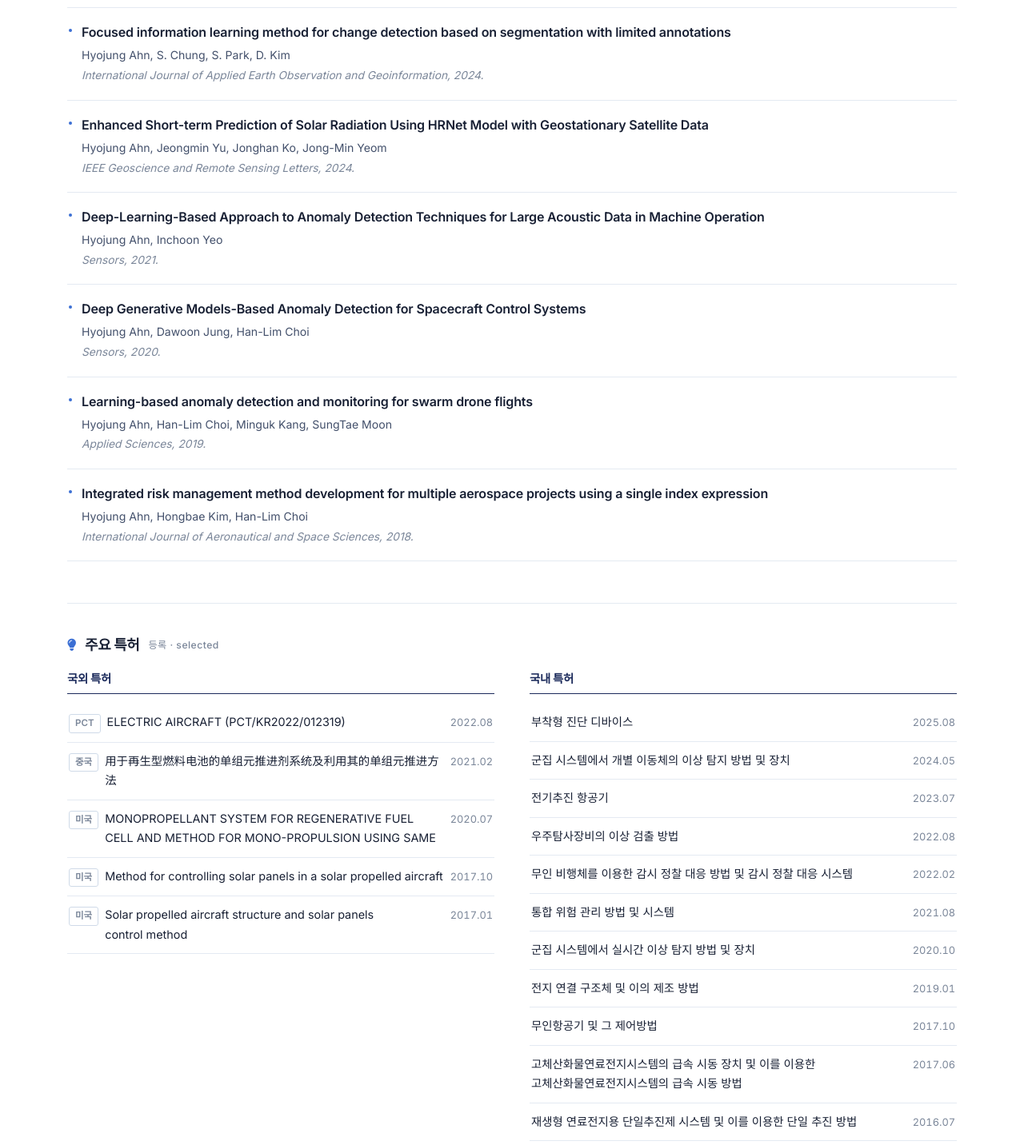
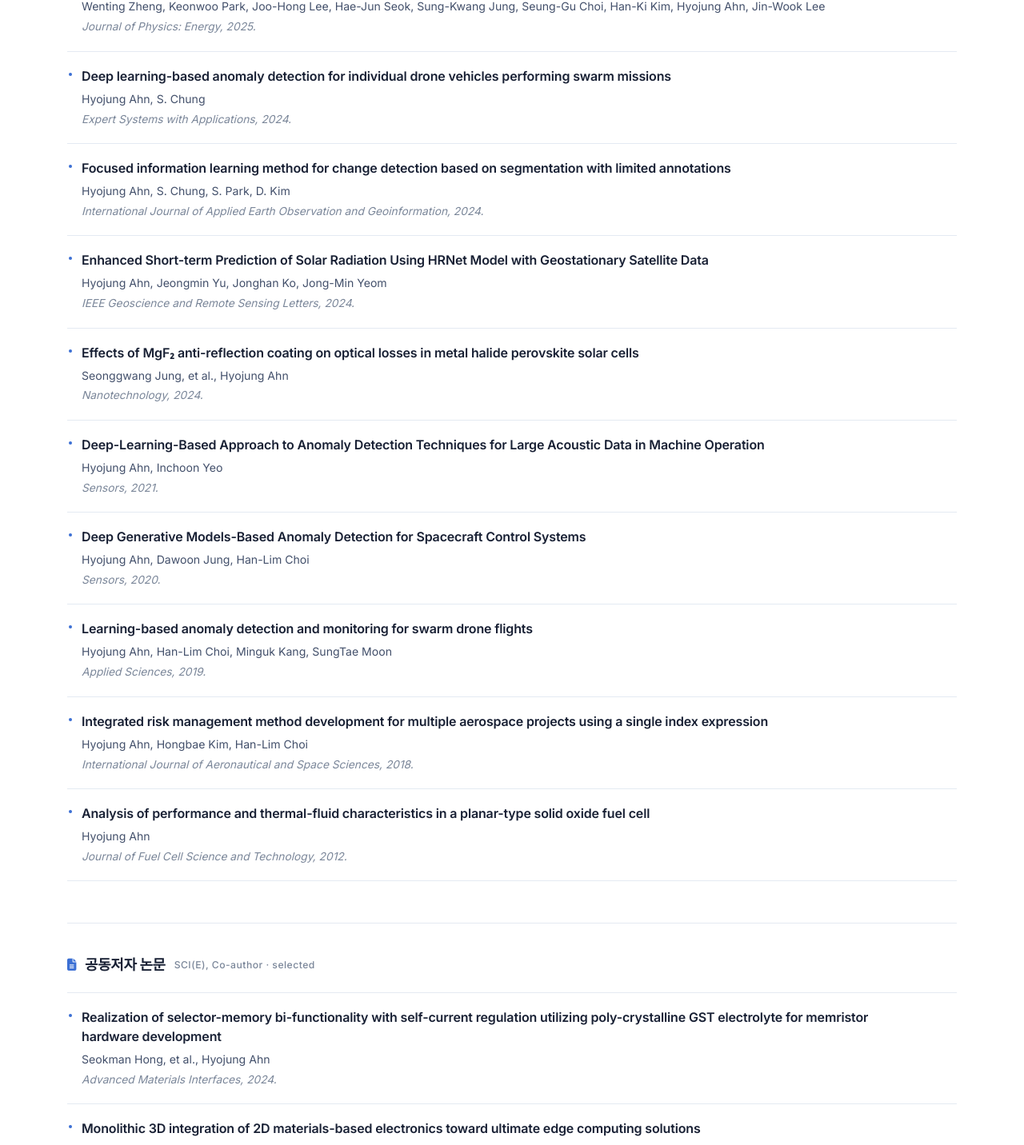
Before and after one commit to kimjimin07122-sudo/homepage, a React (Vite) app: page /people/professor in a window 1280 px wide. Shown: the part 3319-4751 px from the top of the page at 80% size. Built offline with nearby package versions, Linux system fonts and the light colour scheme.

Commit message:
논문 추가 및 안내사항 삭제

```diff
--- a/src/data/people.js
+++ b/src/data/people.js
@@ -120,14 +120,12 @@ export const professor = {
       items: {
         ko: [
           'Selection Committee Member (International Review Panel), NSERC–NSTC Joint Research Program on Semiconductors and Artificial Intelligence — Natural Sciences and Engineering Research Council of Canada (NSERC) & National Science and Technology Council (NSTC), Taiwan, 2026',
-          'Corresponding Member (Recommended), International Academy of Astronautics (IAA) | Jan. 2026',
           'Co-chair, IAA SpaceAI Conference (South Korea) | 2025 – 2026',
           '한국항공우주학회 평의원 | 2025.09 – 현재',
           '한국항공우주학회 항공우주정보AI활용 부문위원회 간사 | 2023.03 – 2025.11',
         ],
         en: [
           'Selection Committee Member (International Review Panel), NSERC–NSTC Joint Research Program on Semiconductors and Artificial Intelligence — Natural Sciences and Engineering Research Council of Canada (NSERC) & National Science and Technology Council (NSTC), Taiwan, 2026',
-          'Corresponding Member (Recommended), International Academy of Astronautics (IAA) | Jan. 2026',
           'Co-chair, IAA SpaceAI Conference (South Korea) | 2025 – 2026',
           'Board Member, Korean Society for Aeronautical & Space Sciences (KSAS) | Sep 2025 – Present',
           'Secretary, Aerospace Information & AI Applications Committee, KSAS | Mar 2023 – Nov 2025',
@@ -175,6 +173,13 @@ export const professor = {
   // 주요 논문 (SCI(E), 주저자 기준, selected) — 영문 공통
   publications: [
     {
+      authors: 'H. Ahn, J. Yu, C. Lee',
+      title:
+        'A measurement protocol and multimodal UAV telemetry dataset for fault observability under real-flight and safety-constrained test conditions',
+      venue: 'Measurement (Article 122820)',
+      year: 2026,
+    },
+    {
       authors: 'Hyojung Ahn',
       title:
         'On-device generative anomaly detection for unmanned aerial vehicle telemetry using memristor analog compute-in-memory',
@@ -210,6 +215,14 @@ export const professor = {
       year: 2025,
     },
     {
+      authors:
+        'Wenting Zheng, Keonwoo Park, Joo-Hong Lee, Hae-Jun Seok, Sung-Kwang Jung, Seung-Gu Choi, Han-Ki Kim, Hyojung Ahn, Jin-Wook Lee',
+      title:
+        'Balancing structural formability and lattice microstrain in methylammonium-free wide bandgap perovskites',
+      venue: 'Journal of Physics: Energy',
+      year: 2025,
+    },
+    {
       authors: 'Hyojung Ahn, S. Chung',
       title:
         'Deep learning-based anomaly detection for individual drone vehicles performing swarm missions',
@@ -228,6 +241,13 @@ export const professor = {
       title:
         'Enhanced Short-term Prediction of Solar Radiation Using HRNet Model with Geostationary Satellite Data',
       venue: 'IEEE Geoscience and Remote Sensing Letters',
+      year: 2024,
+    },
+    {
+      authors: 'Seonggwang Jung, et al., Hyojung Ahn',
+      title:
+        'Effects of MgF₂ anti-reflection coating on optical losses in metal halide perovskite solar cells',
+      venue: 'Nanotechnology',
       year: 2024,
     },
     {
@@ -258,6 +278,57 @@ export const professor = {
       venue: 'International Journal of Aeronautical and Space Sciences',
       year: 2018,
     },
+    {
+      authors: 'Hyojung Ahn',
+      title:
+        'Analysis of performance and thermal-fluid characteristics in a planar-type solid oxide fuel cell',
+      venue: 'Journal of Fuel Cell Science and Technology',
+      year: 2012,
+    },
+  ],
+
+  // 공동저자 논문 (Co-author, selected) — 영문 공통
+  coAuthorPublications: [
+    {
+      authors: 'Seokman Hong, et al., Hyojung Ahn',
+      title:
+        'Realization of selector-memory bi-functionality with self-current regulation utilizing poly-crystalline GST electrolyte for memristor hardware development',
+      venue: 'Advanced Materials Interfaces',
+      year: 2024,
+    },
+    {
+      authors: 'J. Kang, et al., Hyojung Ahn',
+      title:
+        'Monolithic 3D integration of 2D materials-based electronics toward ultimate edge computing solutions',
+      venue: 'Nature Materials',
+      year: 2023,
+    },
+    {
+      authors: 'S. Han, Y. Meng, Z. Xu, J.S. Kim, Y. Li, I.P. Roh, Hyojung Ahn, D.H. Kim, S.H. Bae',
+      title: 'Freestanding membranes for unique functionality in electronics',
+      venue: 'ACS Applied Electronic Materials',
+      year: 2023,
+    },
+  ],
+
+  // 국내 학술지 논문 (selected) — 영문 공통
+  domesticPublications: [
+    'Ku, SungKwan; Ahn, Hyojung; Joo, Yohann; Hong, Seokmin. “Test and Evaluation Methods for Navigation System Errors of Small UAVs.” Journal of Korean Navigation and Port Research, 2021.',
+    'Kim, Myungeon; Ahn, Hyojung. “Status of Quality Management and Validation of AI Data.” GEO Data Journal, 2021.',
+    'Ku, SungKwan; Ahn, Hyojung; Kim, Dohyun. “Evaluation of Navigation Error Requirements in UTM Environments Using the SE Process.” Journal of Korean Navigation and Port Research, 28(4): 47–54, 2020.',
+    'Ku, SungKwan; Ahn, Hyojung; Lee, DongJin. “Influencing Factors of Low-Altitude Unmanned Aircraft Navigation Using AHP.” International Promotion Agency of Culture Technology, 8(1): 173–181, 2020.',
+    'Ahn, Hyojung. “Machine-Learning-Based Anomaly Diagnosis Techniques for Aerospace Systems.” Aerospace Technology & Information, 26(3): 25–30, 2019.',
+    'Ahn, Hyojung; Won, Jungyoon. “Trends in ICAO Policy Development for Unmanned Aircraft Systems.” Transactions of the Korean Society of Mechanical Engineers C, 4(2): 117–122, 2016.',
+    'Ahn, Hyojung. “A Study on Category Classification of Civil Unmanned Aircraft Systems.” Journal of the Korean Society for Aeronautical & Space Sciences, 43(7): 657–667, 2015.',
+    'Ahn, Hyojung; Park, Jonghyuk. “Regulatory Status and Certification Approaches for Small Unmanned Aerial Vehicles.” Transactions of the Korean Society of Mechanical Engineers C, 3(1): 71–78, 2015.',
+    'Ahn, Hyojung; Park, Jonghyuk; Yoo, Seungwoo. “Trends in Certification Systems and Regulations for Civil Unmanned Aircraft Systems.” Journal of the Korean Society for Aeronautical & Space Sciences, 42(10): 893–901, 2014.',
+    'Ahn, Hyojung. “Status of Fuel Cell Development and Certification for Aircraft Applications.” Aerospace Promotion, 61(2): 81–91, 2013.',
+    'Ahn, Hyojung. “A Study on the Development Status of Electric Propulsion Aircraft.” Aerospace Technology & Information, 19(4): 41–45, 2012.',
+    'Ahn, Hyojung; Park, Jonghyuk. “Proposal for a Korean Commercial Space Transportation Act Based on U.S. Legislative Analysis.” Journal of Aerospace System Engineering, 5(1): 24–29, 2011.',
+    'Ahn, Hyojung; Park, Jonghyuk. “Market Analysis and Future Outlook of the Commercial Space Transportation Industry.” Aerospace Promotion, 57: 131–145, 2011.',
+    'Ahn, Hyojung. “Operational Concept of High-Altitude Long-Endurance Solar UAV Using Directed Energy.” New & Renewable Energy, 7(3): 59–66, 2011.',
+    'Ahn, Hyojung; Cha, Sukwon. “Thermal-Fluid Analysis and Performance Evaluation of Planar Solid Oxide Fuel Cells (Single-Channel and Multi-Channel).” Transactions of the Korean Society of Mechanical Engineers B, 31(12): 1033–1041, 2007.',
+    'Ahn, Hyojung; Ji, Hyunjin; Bae, Jungmyun; Cha, Sukwon. “Control Strategy and Performance Evaluation of a Fuel-Cell–Solar-Cell Hybrid Vehicle.” Transactions of the Korean Society of Mechanical Engineers B, 31(10): 840–847, 2007.',
   ],
 
   // 주요 특허 (등록, selected)
--- a/src/data/publications.js
+++ b/src/data/publications.js
@@ -12,13 +12,61 @@
 // ─────────────────────────────────────────────
 
 export const publications = [
-  // 예시 항목 — 실제 논문으로 교체하세요.
-  // {
-  //   year: 2025,
-  //   type: 'Journal',
-  //   title: 'System-Level Physical AI for Autonomous Diagnostics',
-  //   authors: 'G. Hong, M. Kim, S. Lee',
-  //   venue: 'IEEE Transactions on ...',
-  //   link: '#',
-  // },
+  {
+    year: 2026,
+    type: 'Journal',
+    title:
+      'A measurement protocol and multimodal UAV telemetry dataset for fault observability under real-flight and safety-constrained test conditions',
+    authors: 'H. Ahn, J. Yu, C. Lee',
+    venue: 'Measurement',
+  },
+  {
+    year: 2026,
+    type: 'Journal',
+    title:
+      'On-device generative anomaly detection for unmanned aerial vehicle telemetry using memristor analog compute-in-memory',
+    authors: 'Hyojung Ahn',
+    venue: 'Engineering Applications of Artificial Intelligence',
+  },
+  {
+    year: 2026,
+    type: 'Journal',
+    title:
+      'An Objective-Dependent and Reproducible Framework for AI Dataset Quality Assessment: In-Domain and Cross-Dataset Evidence From Building-Footprint Segmentation',
+    authors: 'Hyojung Ahn, Jiwon Lee',
+    venue: 'IEEE Access',
+  },
+  {
+    year: 2026,
+    type: 'Journal',
+    title:
+      'Robust Synthetic Air Data Estimation via Kalman-Aided Deep Learning Approach for Analytical Redundancy',
+    authors: 'Hyuntae Bang, Angelo Lerro, Wonkeun Youn, Hyojung Ahn',
+    venue: 'IEEE Sensors Journal',
+  },
+  {
+    year: 2025,
+    type: 'Journal',
+    title:
+      'Balancing structural formability and lattice microstrain in methylammonium-free wide bandgap perovskites',
+    authors:
+      'Wenting Zheng, Keonwoo Park, Joo-Hong Lee, Hae-Jun Seok, Sung-Kwang Jung, Seung-Gu Choi, Han-Ki Kim, Hyojung Ahn, Jin-Wook Lee',
+    venue: 'Journal of Physics: Energy',
+  },
+  {
+    year: 2025,
+    type: 'Journal',
+    title:
+      'Toward transforming space exploration with artificial intelligence neuromorphic computing',
+    authors: 'Ari Yu, Seungwan Woo, Hyojung Ahn',
+    venue: 'Engineering Applications of Artificial Intelligence',
+  },
+  {
+    year: 2025,
+    type: 'Journal',
+    title:
+      'Integrating Risk Assessment and Deep Learning-Based Anomaly Detection for Efficient Risk-Informed Decision Making for Swarm Flight Robot Systems',
+    authors: 'Sunyoung Kim, Hyojung Ahn',
+    venue: 'IEEE Transactions on Aerospace and Electronic Systems',
+  },
 ]
--- a/src/pages/Professor.jsx
+++ b/src/pages/Professor.jsx
@@ -161,6 +161,25 @@ export default function Professor() {
             </ul>
           </div>
 
+          {/* ── 공동저자 논문 ── */}
+          <div className="prof-block" data-reveal>
+            <h3 className="prof-block__title">
+              <i className="fa-solid fa-file-lines"></i> {t('공동저자 논문', 'Co-authored Publications')}
+              <span className="prof-block__sub">{t('SCI(E), Co-author · selected', 'SCI(E), co-author · selected')}</span>
+            </h3>
+            <ul className="paper-list">
+              {p.coAuthorPublications.map((pub, i) => (
+                <li className="paper" key={i}>
+                  <p className="paper__title">{pub.title}</p>
+                  <p className="paper__authors">{pub.authors}</p>
+                  <p className="paper__venue">
+                    {pub.venue}, {pub.year}.
+                  </p>
+                </li>
+              ))}
+            </ul>
+          </div>
+
           {/* ── 주요 특허 ── */}
           <div className="prof-block" data-reveal>
             <h3 className="prof-block__title">
@@ -208,6 +227,19 @@ export default function Professor() {
             </ul>
           </div>
 
+          {/* ── 국내 학술지 논문 ── */}
+          <div className="prof-block" data-reveal>
+            <h3 className="prof-block__title">
+              <i className="fa-solid fa-file-lines"></i> {t('국내 학술지 논문', 'Domestic Journal Publications')}
+              <span className="prof-block__sub">{t('selected', 'selected')}</span>
+            </h3>
+            <ul className="conf-list">
+              {p.domesticPublications.map((d, i) => (
+                <li key={i}>{d}</li>
+              ))}
+            </ul>
+          </div>
+
           {/* ── 국내 학회 발표 ── */}
           <div className="prof-block" data-reveal>
             <h3 className="prof-block__title">
```
